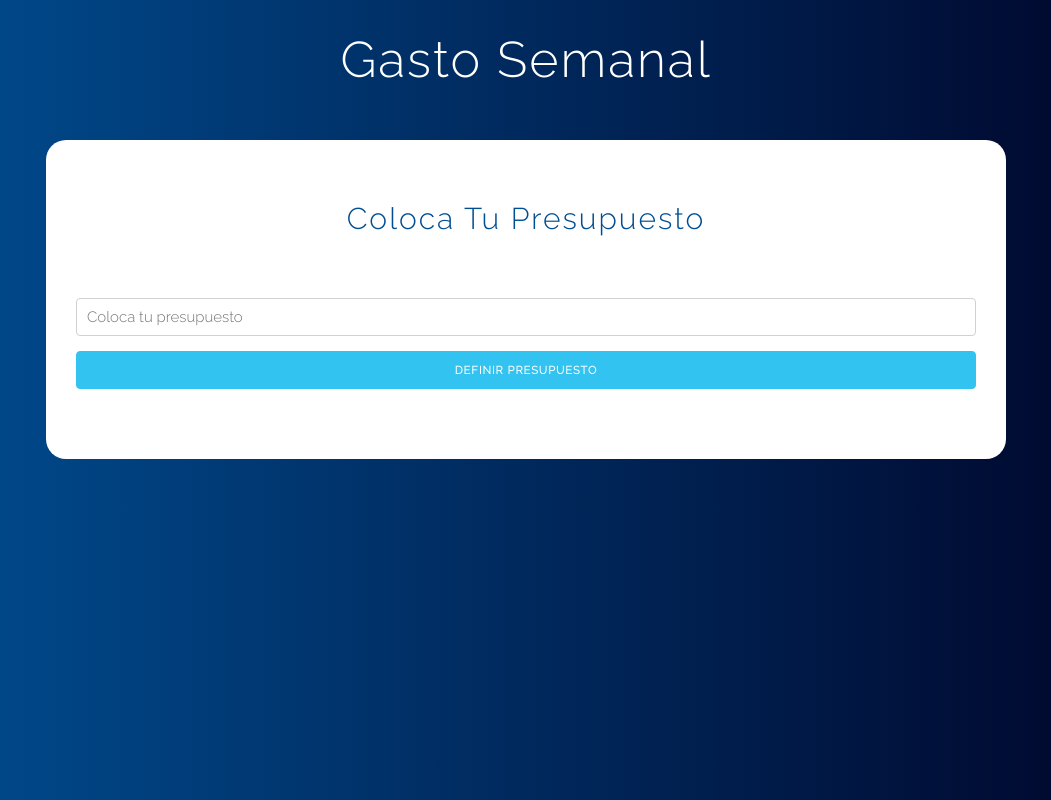
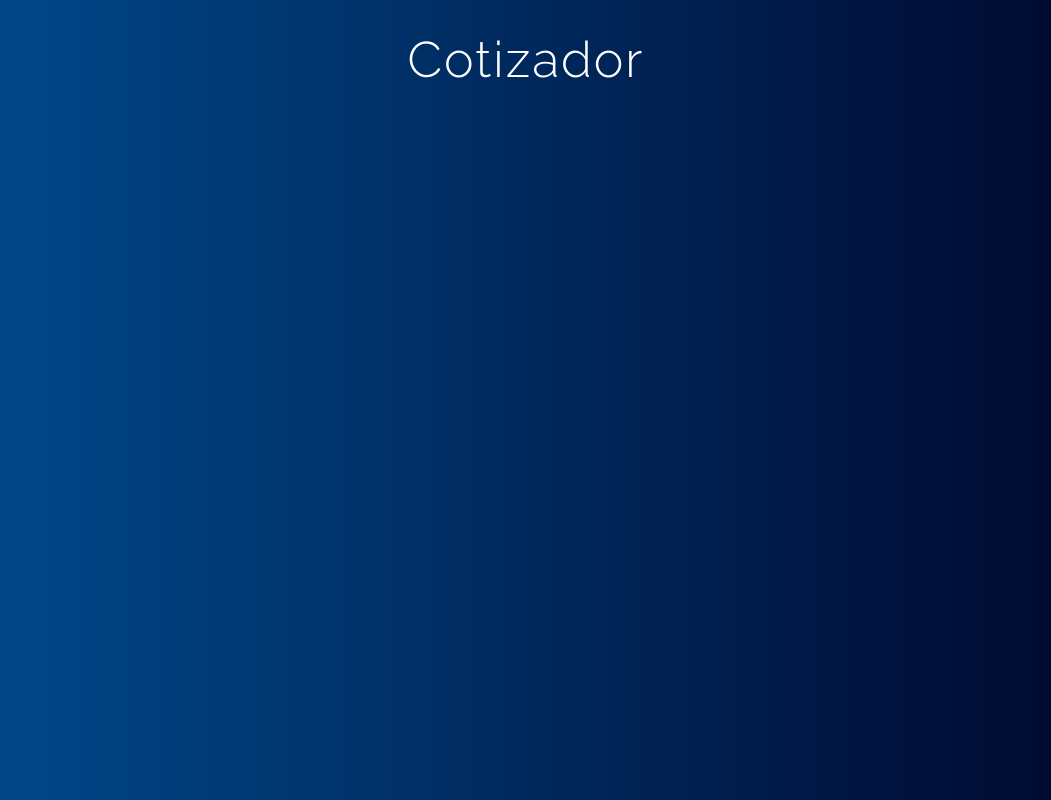
Before and after one commit to jmdc89/react15apps, a React (Create React App) app: page / in a window 1280 px wide. Shown: the whole page, without its empty margins (114-1165 px from the left). Built offline with nearby package versions, Linux system fonts and the light colour scheme.

Commit message:
file structure

```diff
--- /dev/null
+++ b/src/components/insurance/index.css
@@ -0,0 +1,36 @@
+html {
+    box-sizing: border-box;
+  }
+  body {
+    background: #e96443;  /* fallback for old browsers */
+    background: -webkit-linear-gradient(to right, #904e95, #e96443);  /* Chrome 10-25, Safari 5.1-6 */
+    background: linear-gradient(to right, #904e95, #e96443);
+    font-family: Arial, Helvetica, sans-serif;
+  }
+  ul {
+    list-style: none;
+    padding: none;
+    margin: none;
+  }
+  span.resultado {
+    position: relative;
+    width: 100%;
+  }
+  .resultado-enter {
+    transition: .5s;
+  }
+  .resultado-enter.resultado-enter-active{
+    transform: translateY(0%);
+  }
+  .resultado-exit{
+    transform: translateY(0);
+    transition: .5s;
+    position : absolute;
+    left: 0;
+    bottom : 0;
+    right: 0;
+  }
+  .resultado-exit-active{
+    opacity: 0;
+    transform: translateY(-10%);
+  }
--- /dev/null
+++ b/src/components/insurance/index.js
@@ -0,0 +1,9 @@
+import React from 'react';
+
+const Insurance = () => {
+    return (
+        <h1>Cotizador</h1>
+    );
+}
+
+export default Insurance;
--- a/src/index.js
+++ b/src/index.js
@@ -2,13 +2,15 @@
 import ReactDOM from 'react-dom';
 import {GlobalStyles} from './global-styles';
 // import Admin from "./components/adminpacientes";
-import Budget from "./components/budget";
+// import Budget from "./components/budget";
+import Insurance from "./components/insurance";
 
 ReactDOM.render(
   <React.StrictMode>
     <GlobalStyles />
     {/* <Admin/> */}
-    <Budget/>
+    {/* <Budget/> */}
+    <Insurance/>
   </React.StrictMode>,
   document.getElementById('root')
 );
```
Also changed, not shown: src/components/insurance/Form.js (added), src/components/insurance/Header.js (added), src/components/insurance/Result.js (added), src/components/insurance/Resum.js (added), src/components/insurance/Spinner.css (added), src/components/insurance/Spinner.js (added), src/components/insurance/helper.js (added).
